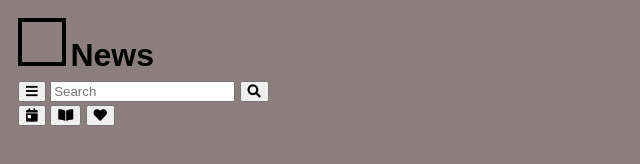
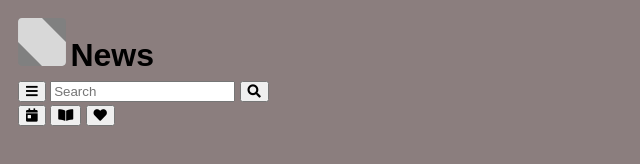
Before and after one commit to omniosi/news-reader, a plain HTML site: page index.html in a window 1280 px wide. Shown: the whole page, without its empty margins (0-640 px from the left). Drawn offline with Linux system fonts and the light colour scheme.

Commit message:
ADD: svg logo

```diff
--- a/index.html
+++ b/index.html
@@ -19,7 +19,11 @@
 <body>
   <div class="screen news">
     <header>
-      <span class="logo"></span>
+      <img src="./img/news-reader-logo.svg"
+           alt="News Reader logo"
+           class="logo"
+           height="50"
+           width="50">
       <span class="title">News</span>
       <div class="controls">
         <button><i class="fas fa-bars"></i></button>
--- a/style.css
+++ b/style.css
@@ -14,7 +14,6 @@ body{
   width: 3em;
   height: 3em;
   display: inline-block;
-  border: 4px solid black;
 }
 .title{
   font-size: 2em;
```
Also changed, not shown: img/news-reader-logo-dark.svg (added), img/news-reader-logo.svg (added), 1 other file.
